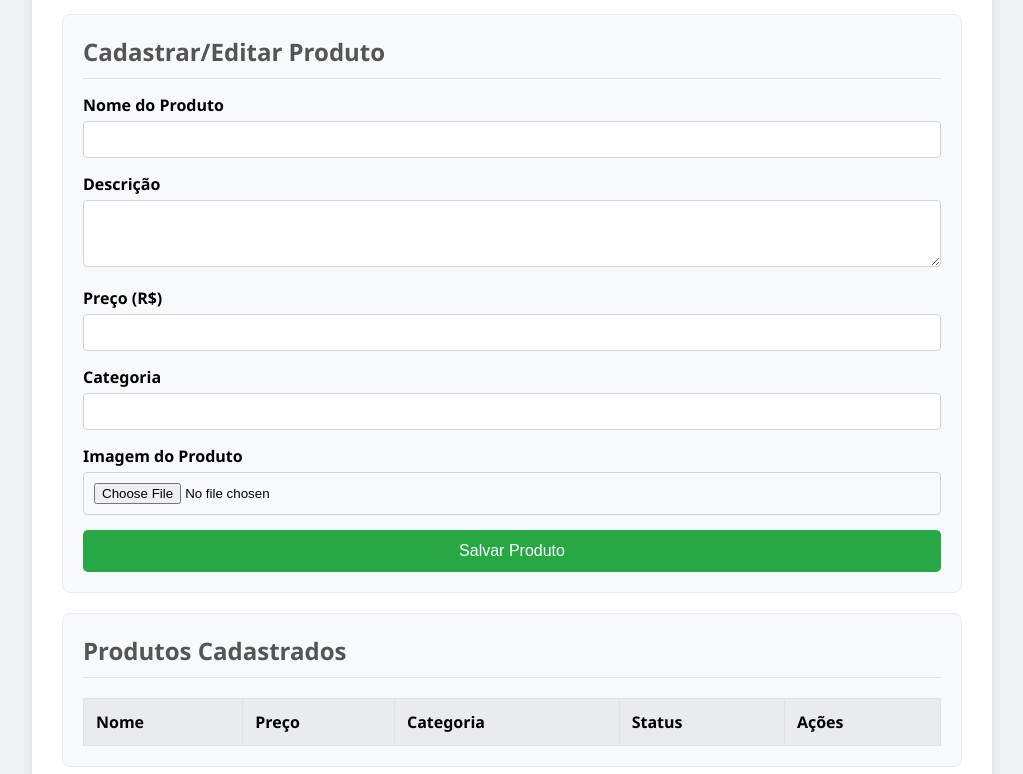
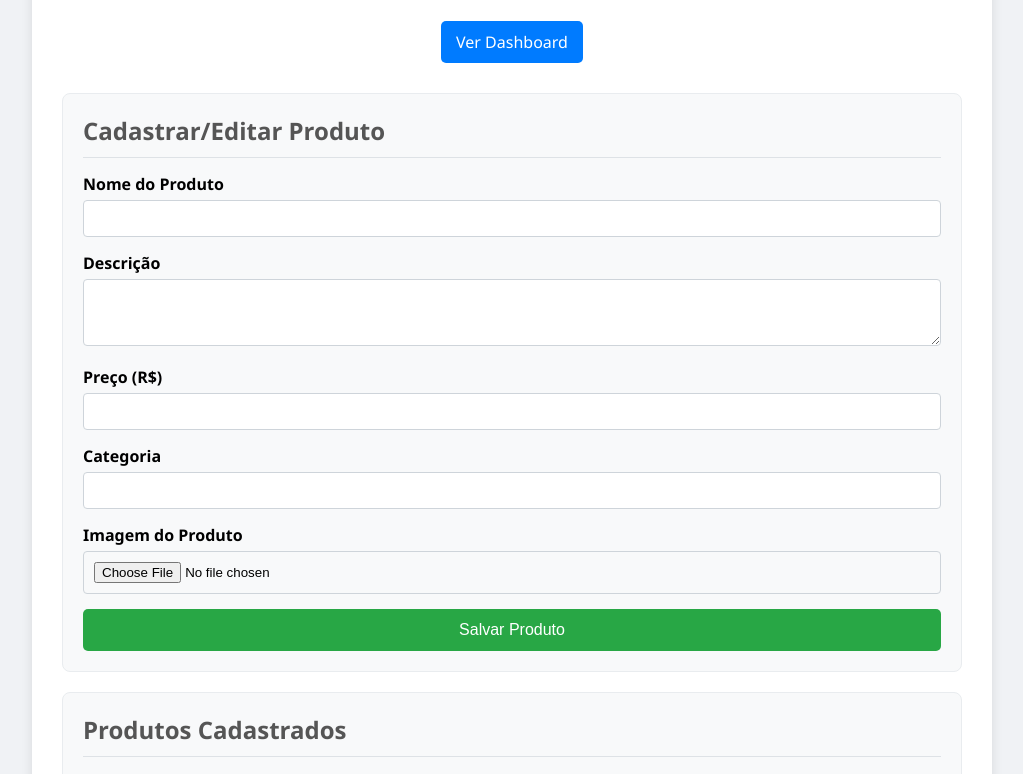
Before and after one commit to devbrasil09/catalogo-de-produtos, a plain HTML site: page admin.html in a window 1280 px wide. Shown: the part 300-1074 px from the top of the page, without its empty margins (128-1151 px from the left). Drawn offline with Linux system fonts and the light colour scheme; sample sign-in values are in the browser's storage.

Commit message:
admin.html

```diff
--- a/admin.html
+++ b/admin.html
@@ -33,6 +33,17 @@
 
         h1 {
             color: #333;
+        }
+
+        .btn-dashboard {
+            background-color: #007bff;
+            color: #fff;
+            padding: 10px 15px;
+            border-radius: 5px;
+            text-decoration: none;
+            font-size: 1em;
+            margin-top: 15px;
+            display: inline-block;
         }
 
         .seccao {
@@ -164,6 +175,7 @@
         <header>
             <img id="logo-negocio" src="https://via.placeholder.com/150" alt="Logo do Negócio">
             <h1>Painel de Administração</h1>
+            <a href="dashboard.html" class="btn-dashboard">Ver Dashboard</a>
         </header>
 
         <div class="seccao">
@@ -214,12 +226,14 @@
     </div>
 
     <script>
+        // Funções de verificação de login
         function verificarLogin() {
             if (localStorage.getItem('loggedIn') !== 'true') {
                 window.location.href = 'login.html';
             }
         }
 
+        // Funções para gerir o localStorage
         function getProdutos() {
             const produtos = localStorage.getItem('catalogo');
             return produtos ? JSON.parse(produtos) : [];
@@ -238,6 +252,7 @@
             localStorage.setItem('categorias', JSON.stringify(categorias));
         }
 
+        // Função para renderizar a lista de produtos no painel
         function renderizarProdutosAdmin() {
             const listaAdm = document.getElementById('lista-produtos-adm');
             listaAdm.innerHTML = '';
```
